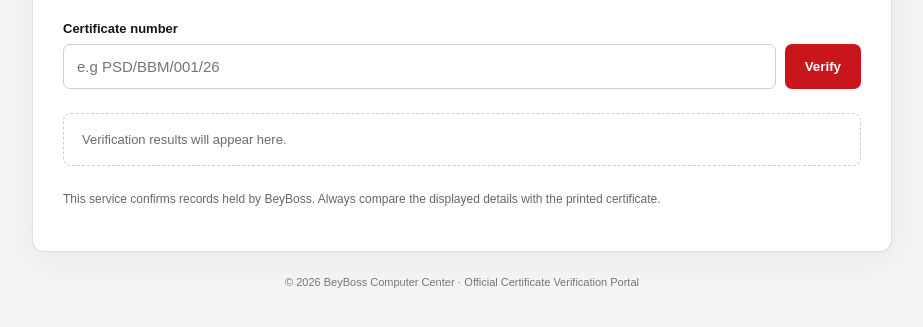
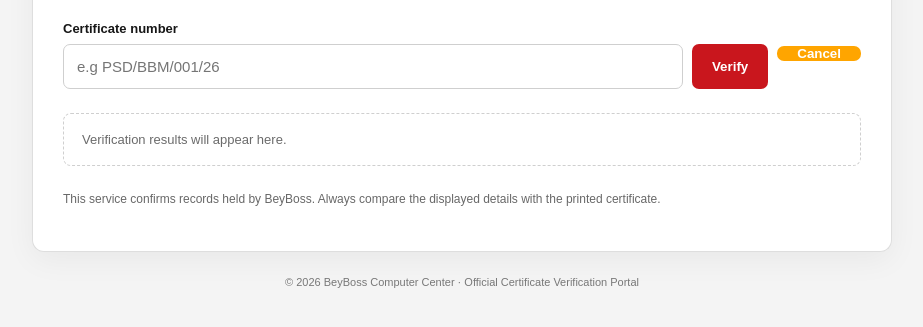
Before and after one commit to Mackachila/beyboss-certificate-verification, a plain HTML site: page index.html in a window 1280 px wide. Shown: the part 571-898 px from the top of the page, without its empty margins (178-1101 px from the left). Drawn offline with Linux system fonts and the light colour scheme.

Commit message:
Update index.html

```diff
--- a/index.html
+++ b/index.html
@@ -17,7 +17,7 @@
     <section class="panel">
       <p class="eyebrow">AUTHENTICITY CHECK</p><h1>Verify a certificate</h1>
       <p class="intro">Enter the certificate number printed on the document, or open this page using its QR code.</p>
-      <form id="verifyForm"><label for="certificateId">Certificate number</label><div class="inputrow"><input id="certificateId" name="id" placeholder="e.g PSD/BBM/001/26" autocomplete="off" required><button type="submit">Verify</button></div></form>
+      <form id="verifyForm"><label for="certificateId">Certificate number</label><div class="inputrow"><input id="certificateId" name="id" placeholder="e.g PSD/BBM/001/26" autocomplete="off" required><button type="submit">Verify</button> <a href="beyboss.co.ke"> <button style="background-color: orange">Cancel</button></a></div></form>
       <div id="result" class="result" aria-live="polite"><div class="placeholder">Verification results will appear here.</div></div>
       <p class="notice">This service confirms records held by BeyBoss. Always compare the displayed details with the printed certificate.</p>
     </section>
```
